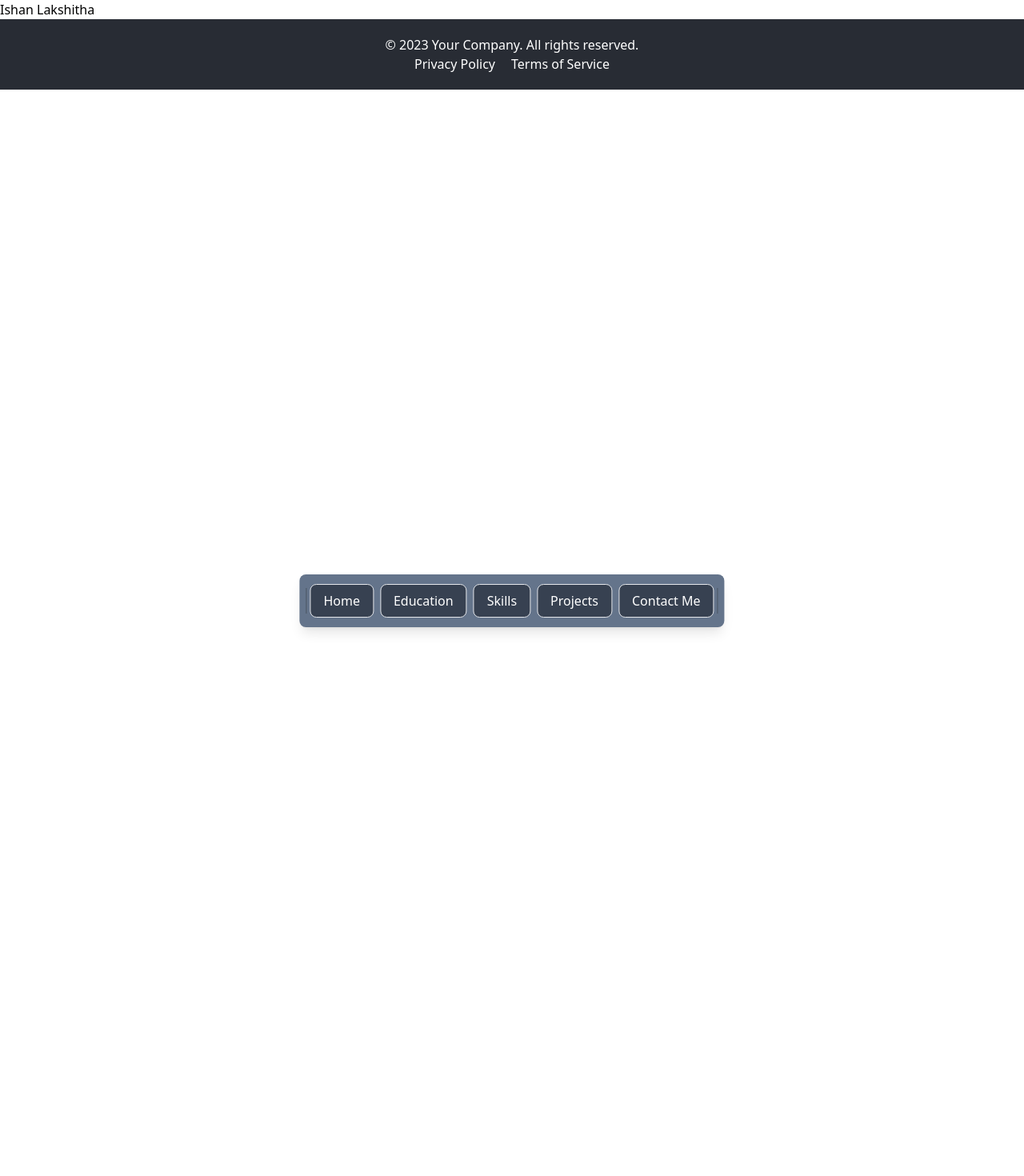
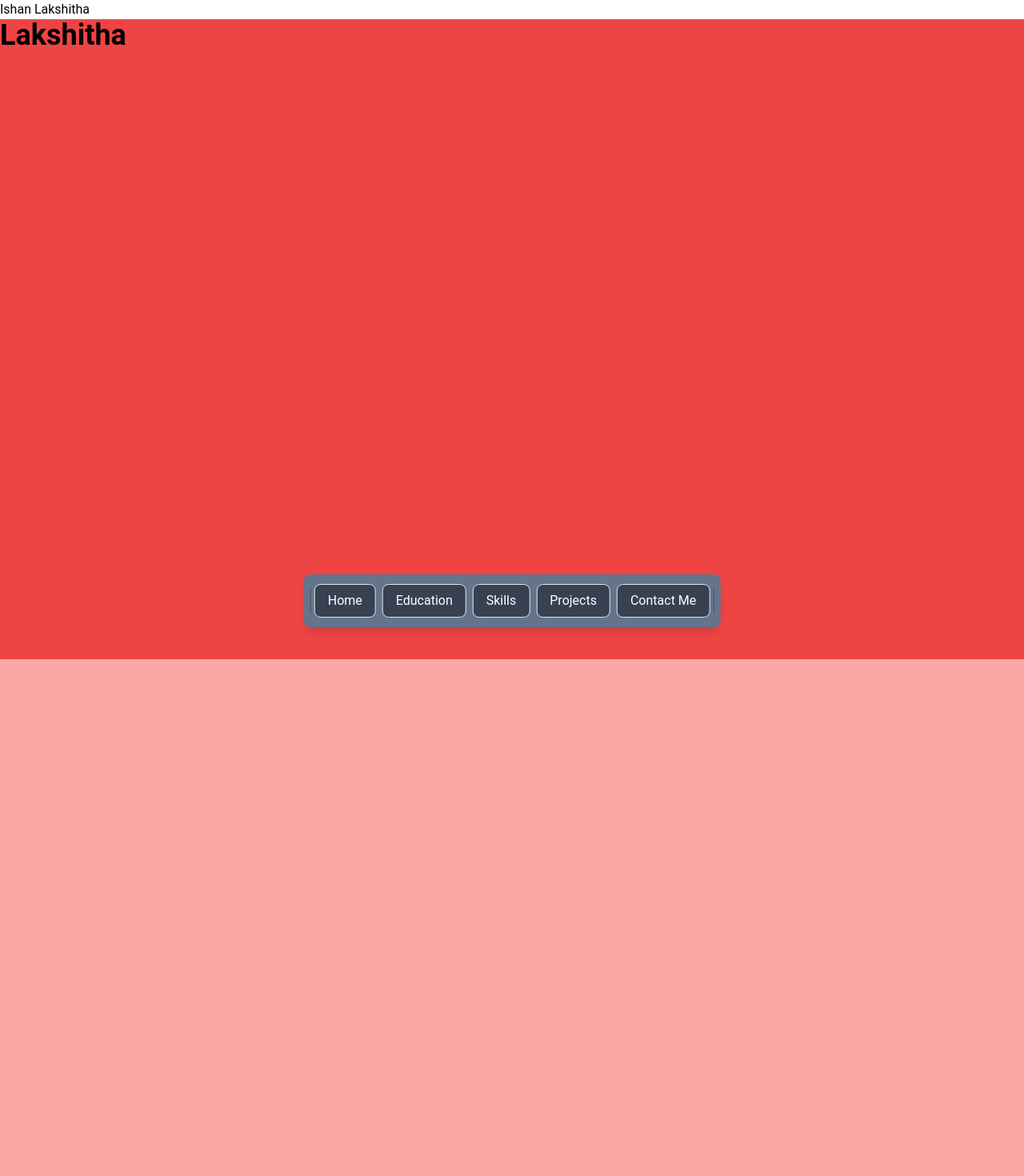
Before and after one commit to ILakshitha/ishan_Lakshitha, a React (Vite) app in the folder Frontend/: page / in a window 1280 px wide. Shown: the top 1470 px of the page at 80% size. Before the commit the page ends 800 px from the top, so only its background shows below. Built offline with nearby package versions, Linux system fonts and the light colour scheme.

Commit message:
Create division for relevent sections and Add font for tailwind config

```diff
--- a/Frontend/src/pages/Home.jsx
+++ b/Frontend/src/pages/Home.jsx
@@ -5,8 +5,23 @@ import AppBar from '../components/AppBar';
 
 export default function Home() {
   return (
-    <div>
+    <div className="font-roboto">
       <Header />
+      <div id='home' className='bg-red-500 h-screen'>
+        <h1 className="text-4xl font-bold">Lakshitha</h1>
+      </div>
+      <div id='education' className=' bg-red-300 h-screen'>
+
+      </div>
+      <div id='skills' className=' bg-red-300 h-screen'>
+
+      </div>
+      <div id='projects' className=' bg-red-100 h-screen'>
+
+      </div>
+      <div id='contact' className=' bg-red-00 h-screen'>
+
+      </div>
       {/* Your other app content */}
       <AppBar />
       <Footer />
--- a/Frontend/tailwind.config.js
+++ b/Frontend/tailwind.config.js
@@ -4,7 +4,11 @@ export default {
     "./src/**/*.{js,jsx,ts,tsx}",
   ],
   theme: {
-    extend: {},
+    extend: {
+      fontFamily: {
+        'roboto': ['Roboto', 'sans-serif'],
+      },
+    },
   },
   plugins: [],
 }
```
